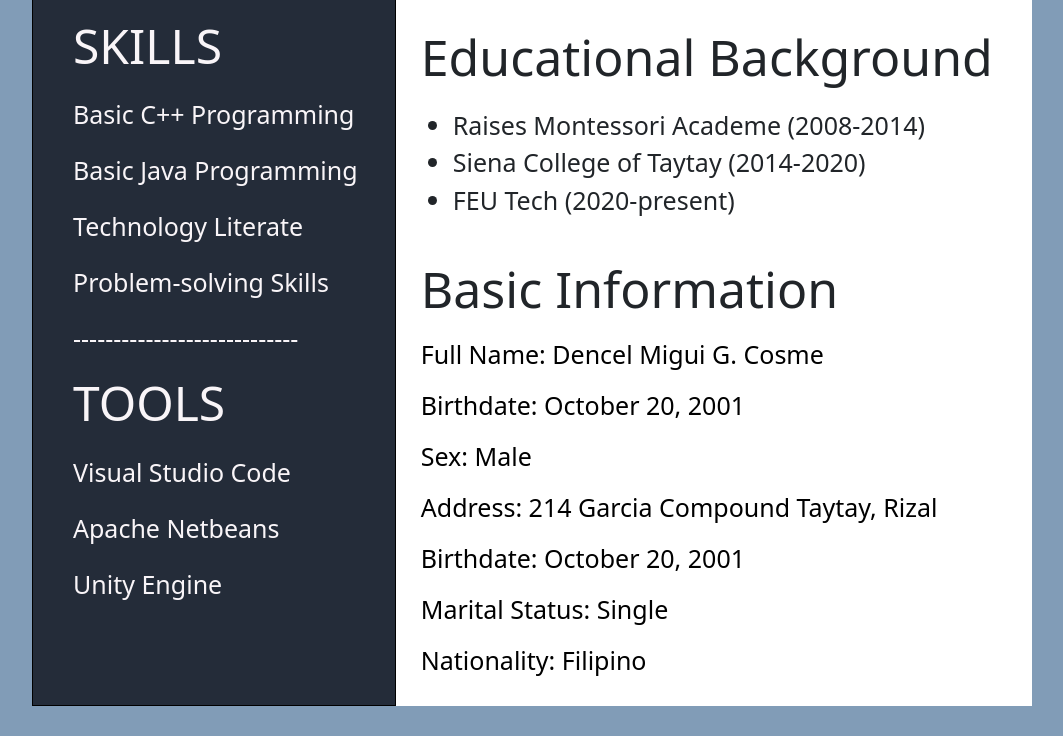
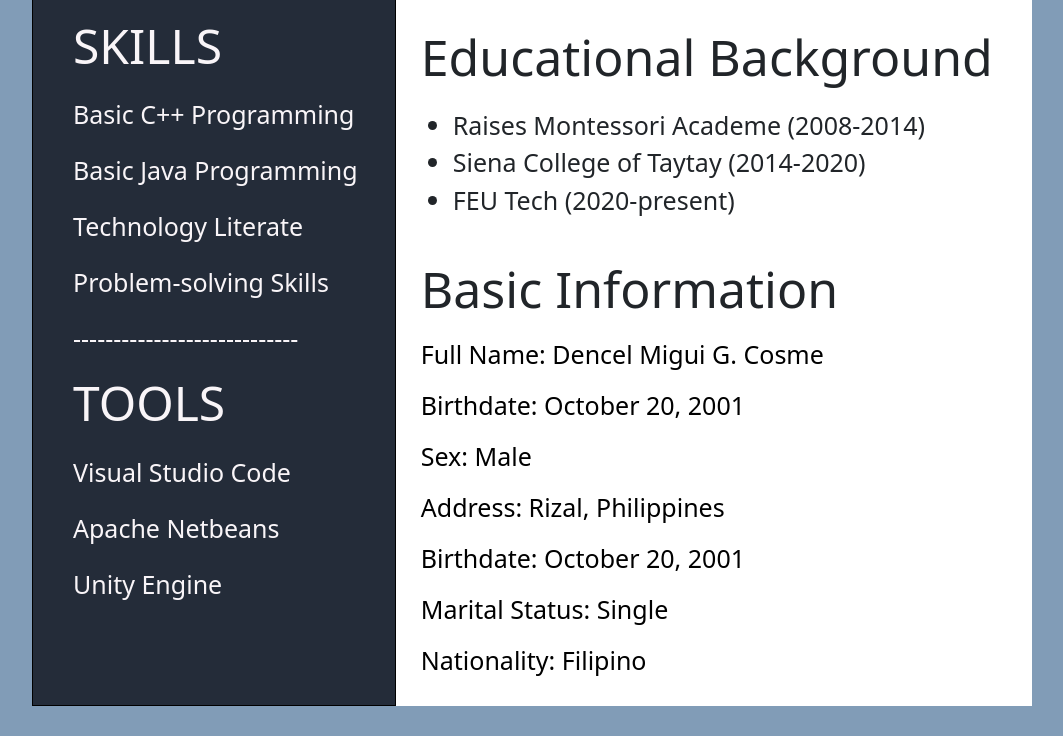
Before and after one commit to cothme/cv, a plain HTML site: page TSA2_COSME.html in a window 1280 px wide. Shown: the part 674-1410 px from the top of the page, without its empty margins (108-1171 px from the left). Drawn offline with nearby package versions, Linux system fonts and the light colour scheme.

Commit message:
Change Address

```diff
--- a/TSA2_COSME.html
+++ b/TSA2_COSME.html
@@ -121,7 +121,7 @@
             </div>
             <div class="flexbox-edu">
                 <div class="col-pinfo" id="col-pinfo">
-                    <label class="display-6" id="pinfo">Address: 214 Garcia Compound Taytay, Rizal</label>
+                    <label class="display-6" id="pinfo">Address: Rizal, Philippines</label>
                 </div>
             </div>
             <div class="flexbox-edu">
```
